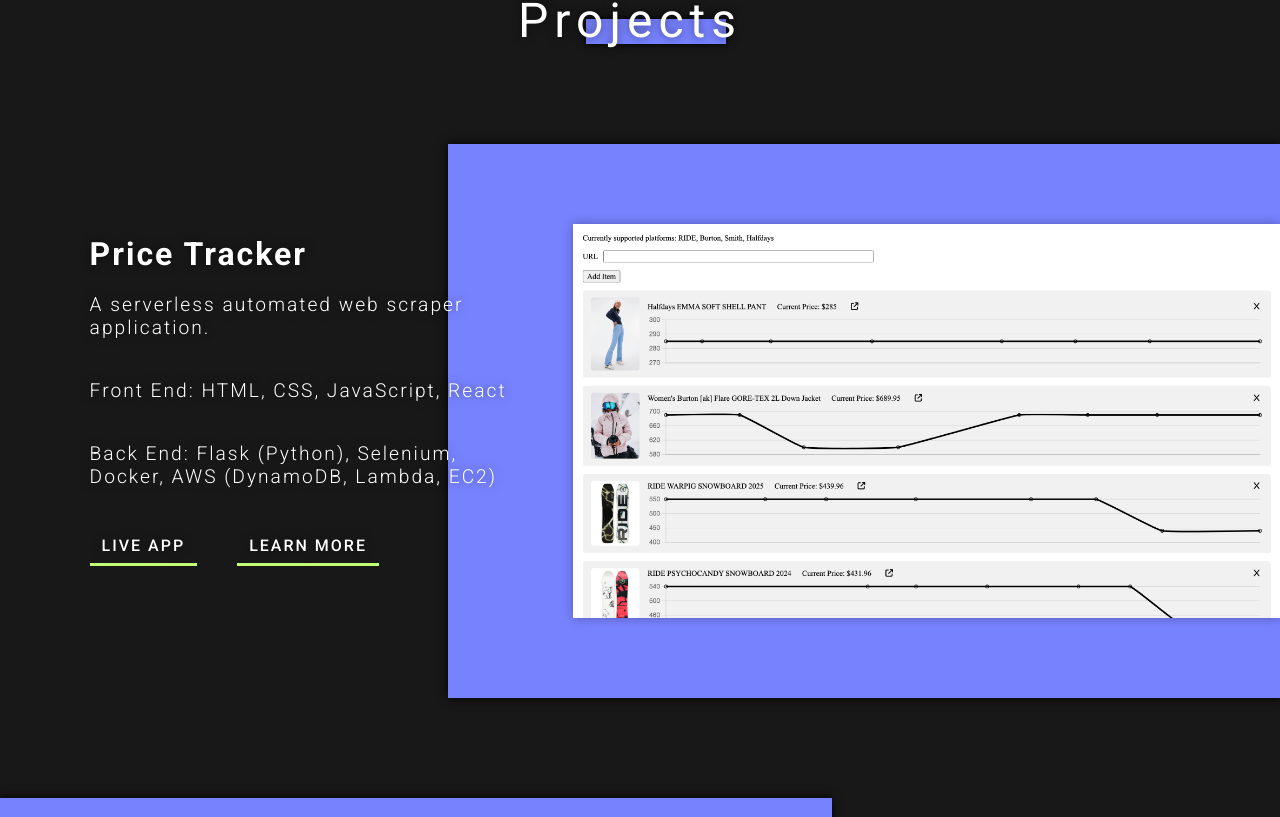
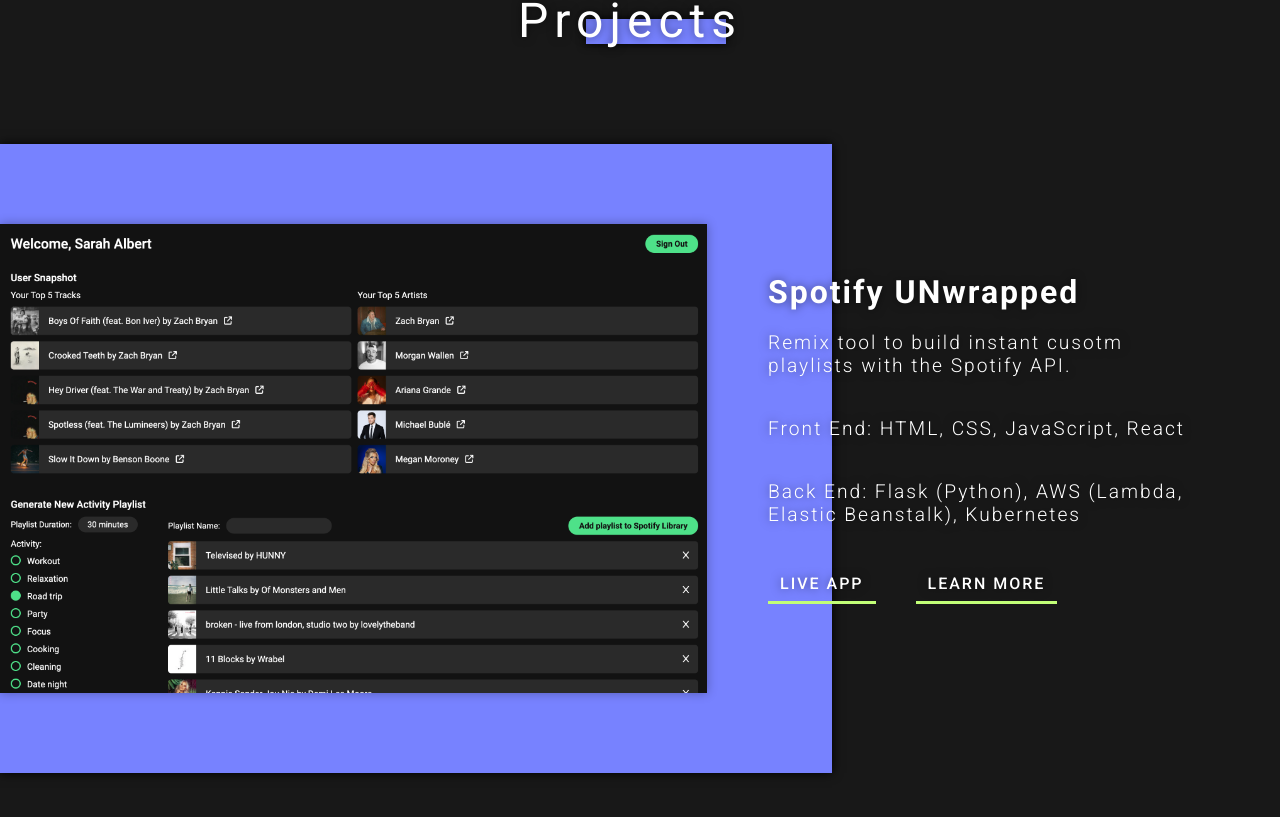
Before and after one commit to sgalbert818/portfolio, a React (Create React App) app: page / in a window 1280 px wide. Shown: the part 1743-2560 px from the top of the page. Built offline with nearby package versions, Linux system fonts and the light colour scheme.

Commit message:
typo fix

```diff
--- a/src/components/Projects.jsx
+++ b/src/components/Projects.jsx
@@ -2,6 +2,7 @@
 import nytimes from "../images/nytimes.png"
 import resortselector from "../images/resort-selector.png"
 import pricetracker from "../images/price-tracker.png"
+import spotify from "../images/spotify.png"
 
 export default function Projects() {
     return (
@@ -11,12 +12,29 @@
                 <div className="accent-box"></div>
             </div>
             <div className="projects-list">
+            <div className="project">
+                    <div className="blue-background">
+                        <img className="project-img" src={spotify} alt="Spotify Unwrapped"></img>
+                    </div>
+                    <div className="project-text">
+                        <h2>Spotify UNwrapped</h2>
+                        <h4>Remix tool to build instant cusotm playlists with the Spotify API.</h4>
+                        <h4>Front End: HTML, CSS, JavaScript, React</h4>
+                        <h4>Back End: Flask (Python), AWS (Lambda, Elastic Beanstalk), Kubernetes</h4>
+                        <a href="https://react-nytimes-games.netlify.app/" target="_blank" rel="noreferrer">
+                            <button className="buttonfx slideleft">Live App</button>
+                        </a>
+                        <a href="https://github.com/sgalbert818/react-nytimes-games" target="_blank" rel="noreferrer">
+                            <button className="buttonfx slideleft">Learn More</button>
+                        </a>
+                    </div>
+                </div>
                 <div className="project">
                     <div className="project-text pt-switch">
                         <h2>Price Tracker</h2>
-                        <h4>A serverless automated web scraper application.</h4>
+                        <h4>An automated web scraper application.</h4>
                         <h4>Front End: HTML, CSS, JavaScript, React</h4>
-                        <h4>Back End: Flask (Python), Selenium, Docker, AWS (DynamoDB, Lambda, EC2)</h4>
+                        <h4>Back End/Hosting: Flask (Python), Selenium, Docker, AWS (DynamoDB, Lambda, EC2)</h4>
                         <a href="https://main.dsrqd59wkn2z0.amplifyapp.com//" target="_blank" rel="noreferrer">
                             <button className="buttonfx slideleft">Live App</button>
                         </a>
```
Also changed, not shown: src/images/spotify.png (added).
